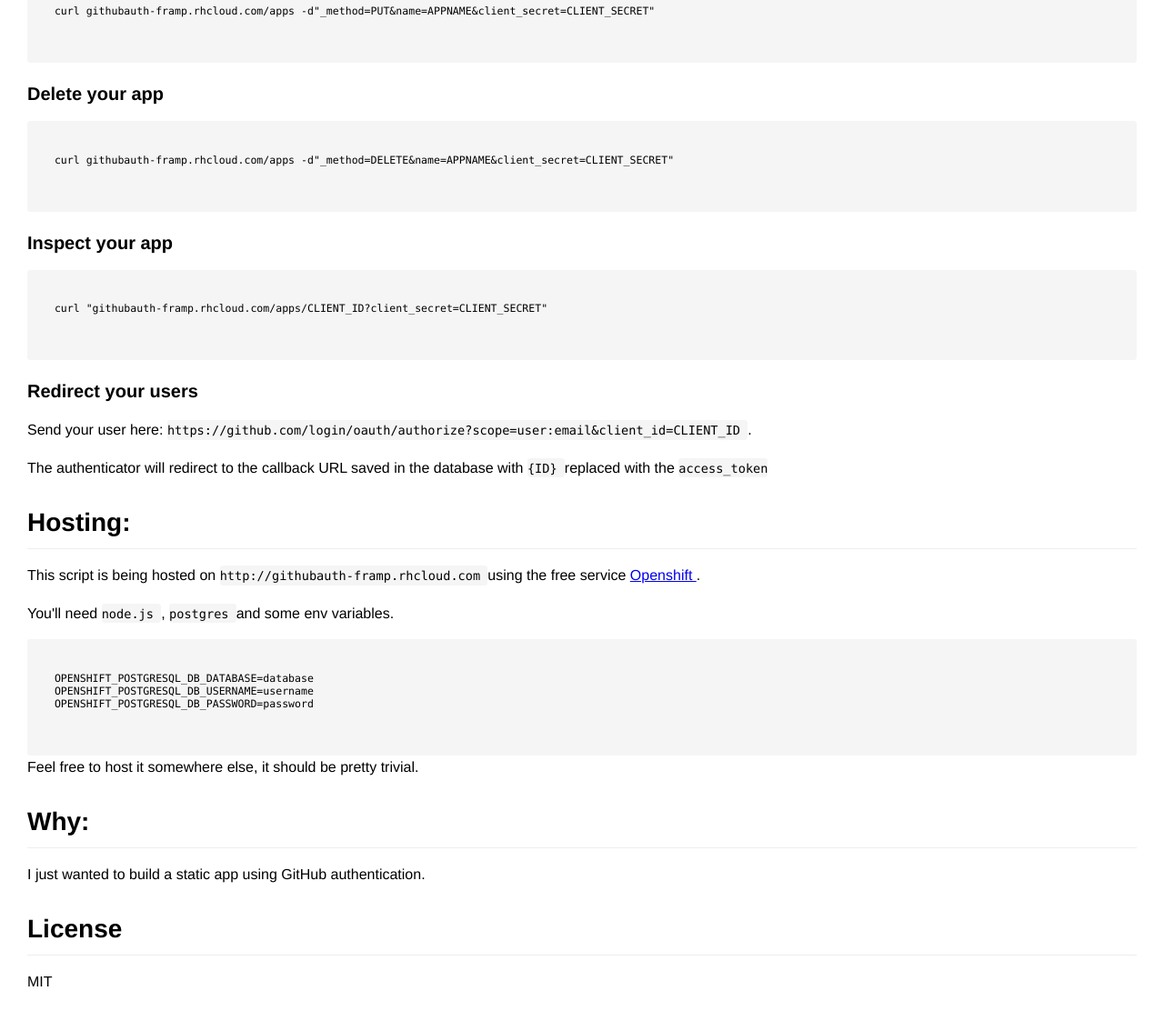
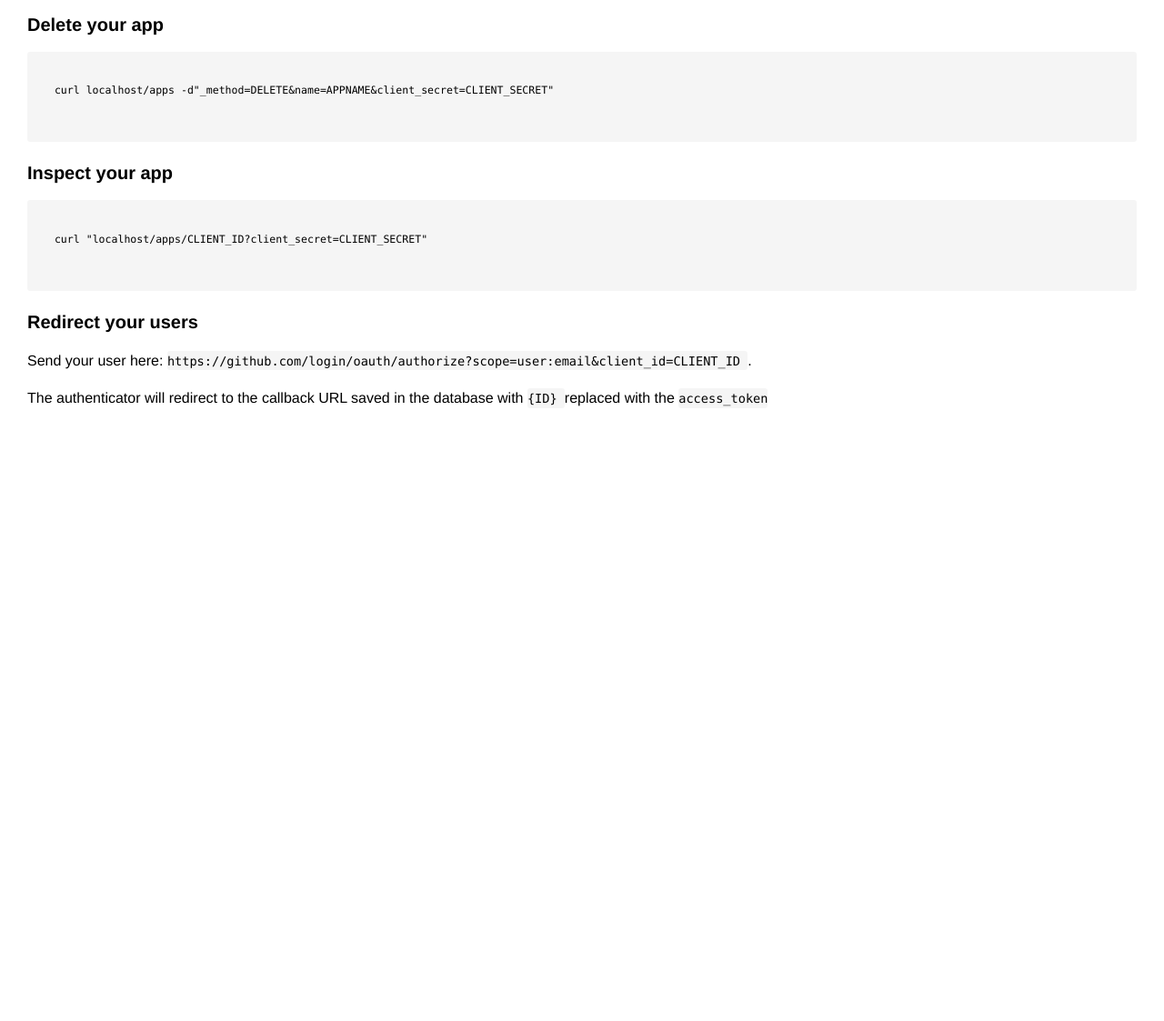
Before and after one commit to framp/github-authenticator, a website: page public/index.html in a window 1280 px wide. Shown: the part 599-1722 px from the top of the page at 91% size. After the commit the page ends 1096 px from the top, so only its background shows below. Drawn offline with Linux system fonts and the light colour scheme.

Commit message:
updated readme and index

```diff
--- a/public/index.html
+++ b/public/index.html
@@ -97,16 +97,9 @@
   <body>
     <div>
       <h1>
-        GitHub Authenticator
+        <a href="https://github.com/framp/github-authenticator">GitHub Authenticator</a>
       </h1>
     </div>
-    <div>
-      <p>
-        Use this tool to authenticate static apps on GitHub.
-      </p>
-    </div>
-    <div>
-      <h2>
         How to:
       </h2>
     </div>
@@ -125,7 +118,7 @@
       <p>
         Set
         <code>
-          http://githubauth-framp.rhcloud.com/callback/CLIENT_ID
+          http://<span class="domain"></span>/callback/CLIENT_ID
         </code>
         as an
         <code>
@@ -141,7 +134,7 @@
     <div>
       <pre>
   <code>
-  curl githubauth-framp.rhcloud.com/apps -d"name=APPNAME&amp;client_id=CLIENT_ID&amp;client_secret=CLIENT_SECRET&amp;callback=http://your-app.com/#{ID}"
+  curl <span class="domain"></span>/apps -d"name=APPNAME&amp;client_id=CLIENT_ID&amp;client_secret=CLIENT_SECRET&amp;callback=http://your-app.com/#{ID}"
   </code>
   </pre>
     </div>
@@ -153,7 +146,7 @@
     <div>
       <pre>
   <code>
-  curl githubauth-framp.rhcloud.com/apps -d"_method=PUT&amp;name=APPNAME&amp;client_secret=CLIENT_SECRET"
+  curl <span class="domain"></span>/apps -d"_method=PUT&amp;name=APPNAME&amp;client_secret=CLIENT_SECRET"
   </code>
   </pre>
     </div>
@@ -165,7 +158,7 @@
     <div>
       <pre>
   <code>
-  curl githubauth-framp.rhcloud.com/apps -d"_method=DELETE&amp;name=APPNAME&amp;client_secret=CLIENT_SECRET"
+  curl <span class="domain"></span>/apps -d"_method=DELETE&amp;name=APPNAME&amp;client_secret=CLIENT_SECRET"
   </code>
   </pre>
     </div>
@@ -177,7 +170,7 @@
     <div>
       <pre>
   <code>
-  curl "githubauth-framp.rhcloud.com/apps/CLIENT_ID?client_secret=CLIENT_SECRET"
+  curl "<span class="domain"></span>/apps/CLIENT_ID?client_secret=CLIENT_SECRET"
   </code>
   </pre>
     </div>
@@ -207,68 +200,10 @@
         </code>
       </p>
     </div>
-    <div>
-      <h2>
-        Hosting:
-      </h2>
-    </div>
-    <div>
-      <p>
-        This script is being hosted on
-        <code>
-          http://githubauth-framp.rhcloud.com
-        </code>
-        using the free service
-        <a href="http://openshift.redhat.com">
-          Openshift
-        </a>
-        .
-      </p>
-    </div>
-    <div>
-      <p>
-        You'll need
-        <code>
-          node.js
-        </code>
-        ,
-        <code>
-          postgres
-        </code>
-        and some env variables.
-      </p>
-    </div>
-    <div>
-      <pre>
-  <code>
-  OPENSHIFT_POSTGRESQL_DB_DATABASE=database
-  OPENSHIFT_POSTGRESQL_DB_USERNAME=username
-  OPENSHIFT_POSTGRESQL_DB_PASSWORD=password
-  </code>
-  </pre>
-    </div>
-    <div>
-      <p>
-        Feel free to host it somewhere else, it should be pretty trivial.
-      </p>
-    </div>
-    <div>
-      <h2>
-        Why:
-      </h2>
-    </div>
-    <div>
-      <p>
-        I just wanted to build a static app using GitHub authentication.
-      </p>
-    </div>
-    <h2>
-      License
-    </h2>
-    <div>
-      <p>
-        MIT
-      </p>
-    </div>
+    <script>
+      var domainElements = document.getElementsByClassName('domain');
+      var setDomain = function(e){ e.innerText = document.domain; };
+      Array.prototype.slice.apply(domainElements).forEach(setDomain)
+    </script>
   </body>
 </html>
```
Also changed, not shown: README.md.
